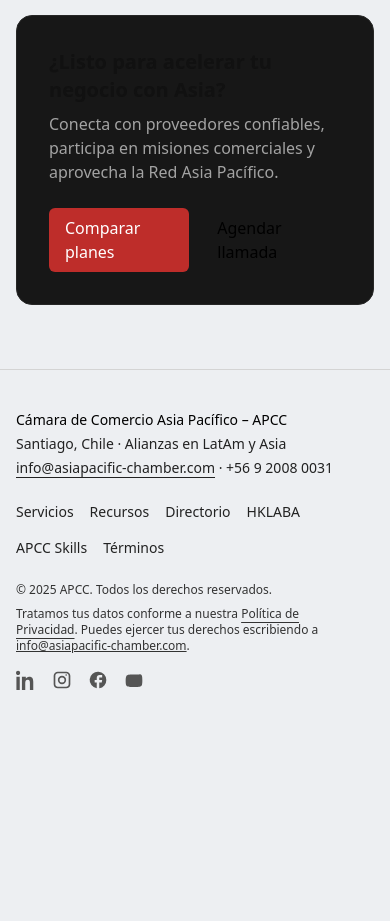
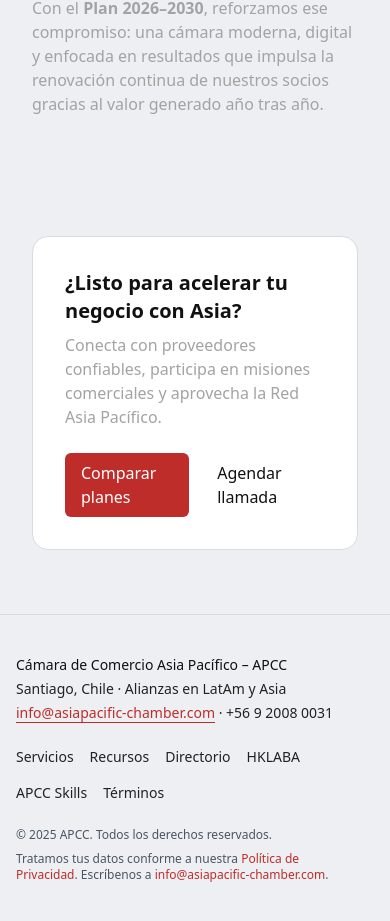
Before and after one commit to TronxGroup/APCC-Chamber, a Next.js app: page / in a window 390 px wide. Shown: the part 5251-6172 px from the top of the page. Before the commit the page ends 5981 px from the top, so only its background shows below. Built offline with nearby package versions, Linux system fonts and the light colour scheme.

Commit message:
Update layout.tsx

```diff
--- a/app/layout.tsx
+++ b/app/layout.tsx
@@ -2,7 +2,7 @@
 import React from 'react';
 import type { Metadata } from 'next';
 import Link from 'next/link';
-import '../styles/globals.css'; // ← IMPORT CORREGIDO
+import '../styles/globals.css';
 
 export const metadata: Metadata = {
   title: 'Cámara de Comercio Asia Pacífico – APCC',
@@ -13,52 +13,22 @@ export const metadata: Metadata = {
 
 function NavLink({ href, children }: { href: string; children: React.ReactNode }) {
   return (
-    <Link
-      href={href}
-      className="text-sm text-[#222] hover:text-[#be2d2a] transition-colors"
-    >
+    <Link href={href} className="text-sm text-[#222] hover:text-[var(--apcc-accent)] transition-colors">
       {children}
     </Link>
   );
 }
 
-// ========== ICONOS INLINE ==========
-const iconBase = {
-  xmlns: 'http://www.w3.org/2000/svg',
-  fill: 'currentColor',
-  viewBox: '0 0 24 24',
-  className: 'w-5 h-5',
-};
-
-const LinkedInIcon = () => (
-  <svg {...iconBase}><path d="M4.98 3.5C4.98 4.88 3.88 6 2.5 6S0 4.88 0 3.5 1.12 1 2.5 1 4.98 2.12 4.98 3.5zM.5 8h4V24h-4V8zm7.5 0h3.8v2.2h.1c.5-.9 1.8-2.2 3.9-2.2 4.1 0 4.9 2.7 4.9 6.2V24h-4v-7.9c0-1.9 0-4.3-2.6-4.3-2.6 0-3 2-3 4.1V24h-4V8z"/></svg>
-);
-
-const InstagramIcon = () => (
-  <svg {...iconBase}><path d="M7 2C4.2 2 2 4.2 2 7v10c0 2.8 2.2 5 5 5h10c2.8 0 5-2.2 5-5V7c0-2.8-2.2-5-5-5H7zm0 2h10c1.7 0 3 1.3 3 3v10c0 1.7-1.3 3-3 3H7c-1.7 0-3-1.3-3-3V7c0-1.7 1.3-3 3-3zm10 1a1 1 0 100 2 1 1 0 000-2zM12 7a5 5 0 100 10 5 5 0 000-10zm0 2a3 3 0 110 6 3 3 0 010-6z"/></svg>
-);
-
-const FacebookIcon = () => (
-  <svg {...iconBase}><path d="M22 12a10 10 0 10-11.5 9.9v-7H8v-3h2.5V9.5A3.5 3.5 0 0114 6h3v3h-3c-.3 0-.5.2-.5.5V12H17l-.5 3h-3v7A10 10 0 0022 12z"/></svg>
-);
-
-const YouTubeIcon = () => (
-  <svg {...iconBase}><path d="M10 15l5.2-3L10 9v6zm12-3c0-2.5-.2-4.2-.5-5-.3-.9-1-1.6-2-1.9C18.5 5.5 12 5.5 12 5.5s-6.5 0-7.5.6c-1 .3-1.7 1-2 1.9-.3.8-.5 2.5-.5 5s.2 4.2.5 5c.3.9 1 1.6 2 1.9 1 .6 7.5.6 7.5.6s6.5 0 7.5-.6c1-.3 1.7-1 2-1.9.3-.8.5-2.5.5-5z"/></svg>
-);
-
 export default function RootLayout({ children }: { children: React.ReactNode }) {
   return (
     <html lang="es" className="scroll-smooth">
-      <body className="bg-[#edeff2] text-[#000]">
+      {/* apcc-light activa el “patcher” global */}
+      <body className="apcc-light bg-[var(--apcc-bg)] text-[var(--apcc-text)]">
         {/* HEADER */}
-        <header className="sticky top-0 z-40 backdrop-blur supports-[backdrop-filter]:bg-white/70 border-b border-neutral-300">
+        <header className="sticky top-0 z-40 backdrop-blur supports-[backdrop-filter]:bg-white/70 border-b border-[var(--apcc-border)]">
           <nav className="container h-16 flex items-center justify-between">
             <Link href="/" className="flex items-center">
-              <img
-                src="/Logo_apcc_web.png"
-                alt="Cámara Asia Pacífico – APCC"
-                className="h-10 w-auto"
-              />
+              <img src="/Logo_apcc_web.png" alt="Cámara Asia Pacífico – APCC" className="h-10 w-auto" />
             </Link>
             <div className="hidden md:flex items-center gap-6">
               <NavLink href="/quienes-somos">Quiénes somos</NavLink>
@@ -66,39 +36,28 @@ export default function RootLayout({ children }: { children: React.ReactNode })
               <NavLink href="/eventos">Eventos</NavLink>
               <NavLink href="/noticias">Noticias</NavLink>
               <NavLink href="/contacto">Contacto</NavLink>
-              <Link
-                href="/join"
-                className="inline-flex items-center rounded-md bg-[#be2d2a] px-3 py-1.5 text-white hover:opacity-90 transition"
-              >
-                Hazte socio
-              </Link>
+              <Link href="/join" className="btn btn-primary">Hazte socio</Link>
             </div>
           </nav>
         </header>
 
         {/* MAIN */}
-        <main>{children}</main>
+        <main className="container">{children}</main>
 
         {/* FOOTER */}
-        <footer className="border-t border-neutral-300">
-          <div className="container py-10 text-sm text-[#222] flex flex-col md:flex-row items-start md:items-center justify-between gap-6">
+        <footer className="border-t border-[var(--apcc-border)]">
+          <div className="container py-10 text-sm text-[var(--apcc-text-2)] flex flex-col md:flex-row items-start md:items-center justify-between gap-6">
             <div className="space-y-1">
-              <div className="font-medium text-[#000]">
-                Cámara de Comercio Asia Pacífico – APCC
-              </div>
+              <div className="font-medium text-[var(--apcc-text)]">Cámara de Comercio Asia Pacífico – APCC</div>
               <div>Santiago, Chile · Alianzas en LatAm y Asia</div>
               <div>
-                <a
-                  href="mailto:info@asiapacific-chamber.com"
-                  className="hover:text-[#be2d2a] underline underline-offset-4"
-                >
+                <a href="mailto:info@asiapacific-chamber.com" className="apcc-link underline underline-offset-4">
                   info@asiapacific-chamber.com
                 </a>{' '}
                 · +56 9 2008 0031
               </div>
             </div>
 
-            {/* Links secundarios */}
             <div className="flex flex-wrap gap-4 text-xs">
               <NavLink href="/servicios">Servicios</NavLink>
               <NavLink href="/recursos">Recursos</NavLink>
@@ -108,58 +67,17 @@ export default function RootLayout({ children }: { children: React.ReactNode })
               <NavLink href="/terminos-y-condiciones">Términos</NavLink>
             </div>
 
-            {/* Aviso + RRSS */}
-            <div className="text-xs text-[#333] max-w-xs space-y-2">
+            <div className="text-xs text-[var(--apcc-muted)] max-w-xs space-y-2">
               <div>© {new Date().getFullYear()} APCC. Todos los derechos reservados.</div>
               <div>
                 Tratamos tus datos conforme a nuestra{' '}
-                <Link
-                  href="/terminos-y-condiciones"
-                  className="underline underline-offset-4 hover:text-[#be2d2a]"
-                >
+                <Link href="/terminos-y-condiciones" className="apcc-link">
                   Política de Privacidad
                 </Link>
-                . Puedes ejercer tus derechos escribiendo a{' '}
-                <a
-                  href="mailto:info@asiapacific-chamber.com"
-                  className="underline hover:text-[#be2d2a]"
-                >
+                . Escríbenos a{' '}
+                <a href="mailto:info@asiapacific-chamber.com" className="apcc-link">
                   info@asiapacific-chamber.com
                 </a>.
-              </div>
-              <div className="flex gap-4 pt-2 text-[#555]">
-                <a
-                  href="https://www.linkedin.com/company/asiapacific-chamber/"
-                  target="_blank"
-                  rel="noopener noreferrer"
-                  className="hover:text-[#be2d2a]"
-                >
-                  <LinkedInIcon />
-                </a>
-                <a
-                  href="https://www.instagram.com/apcc.chamber/"
-                  target="_blank"
-                  rel="noopener noreferrer"
-                  className="hover:text-[#be2d2a]"
-                >
-                  <InstagramIcon />
-                </a>
-                <a
-                  href="https://web.facebook.com/apcc.chamber"
-                  target="_blank"
-                  rel="noopener noreferrer"
-                  className="hover:text-[#be2d2a]"
-                >
-                  <FacebookIcon />
-                </a>
-                <a
-                  href="https://www.youtube.com/@apcc.chamber"
-                  target="_blank"
-                  rel="noopener noreferrer"
-                  className="hover:text-[#be2d2a]"
-                >
-                  <YouTubeIcon />
-                </a>
               </div>
             </div>
           </div>
```
